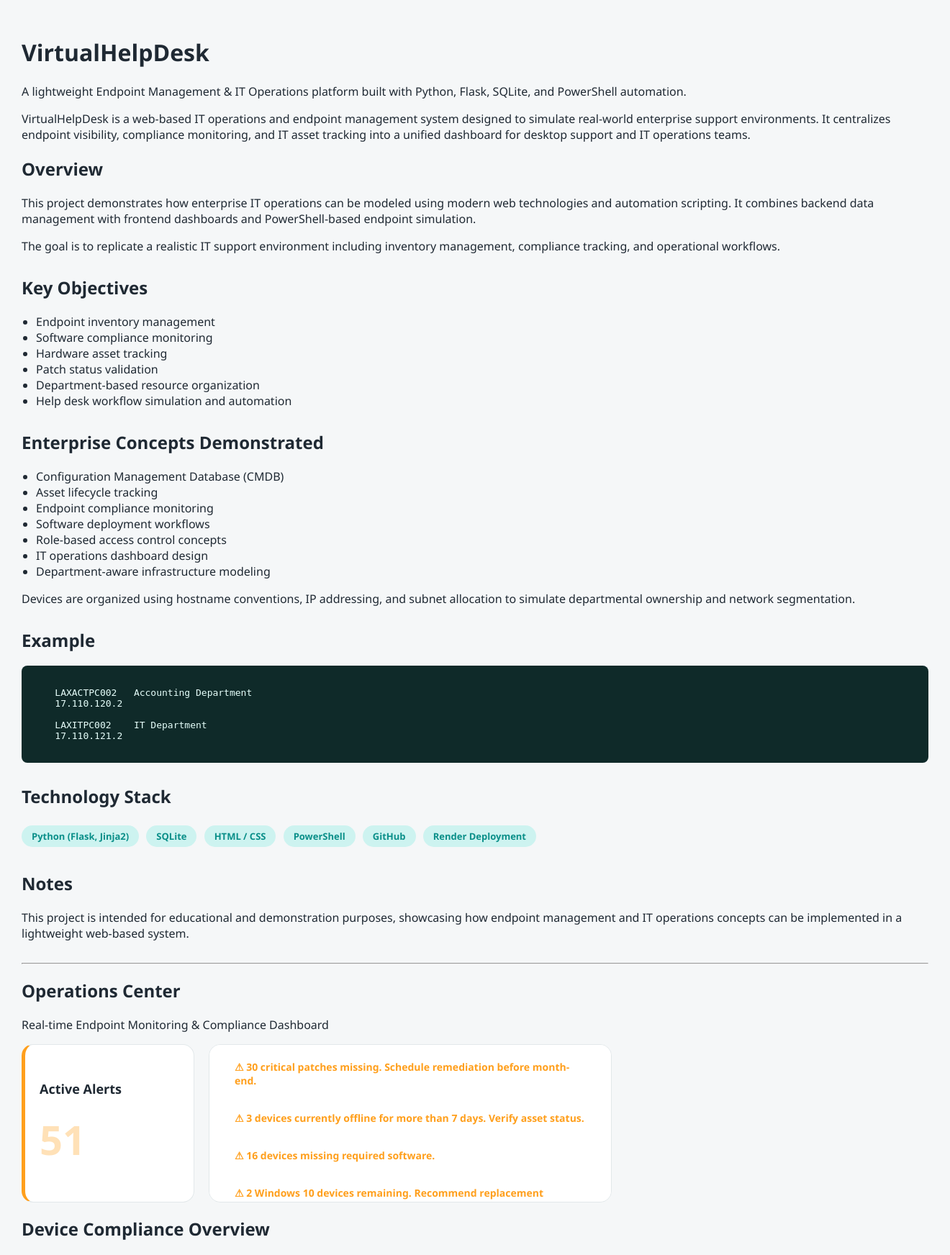
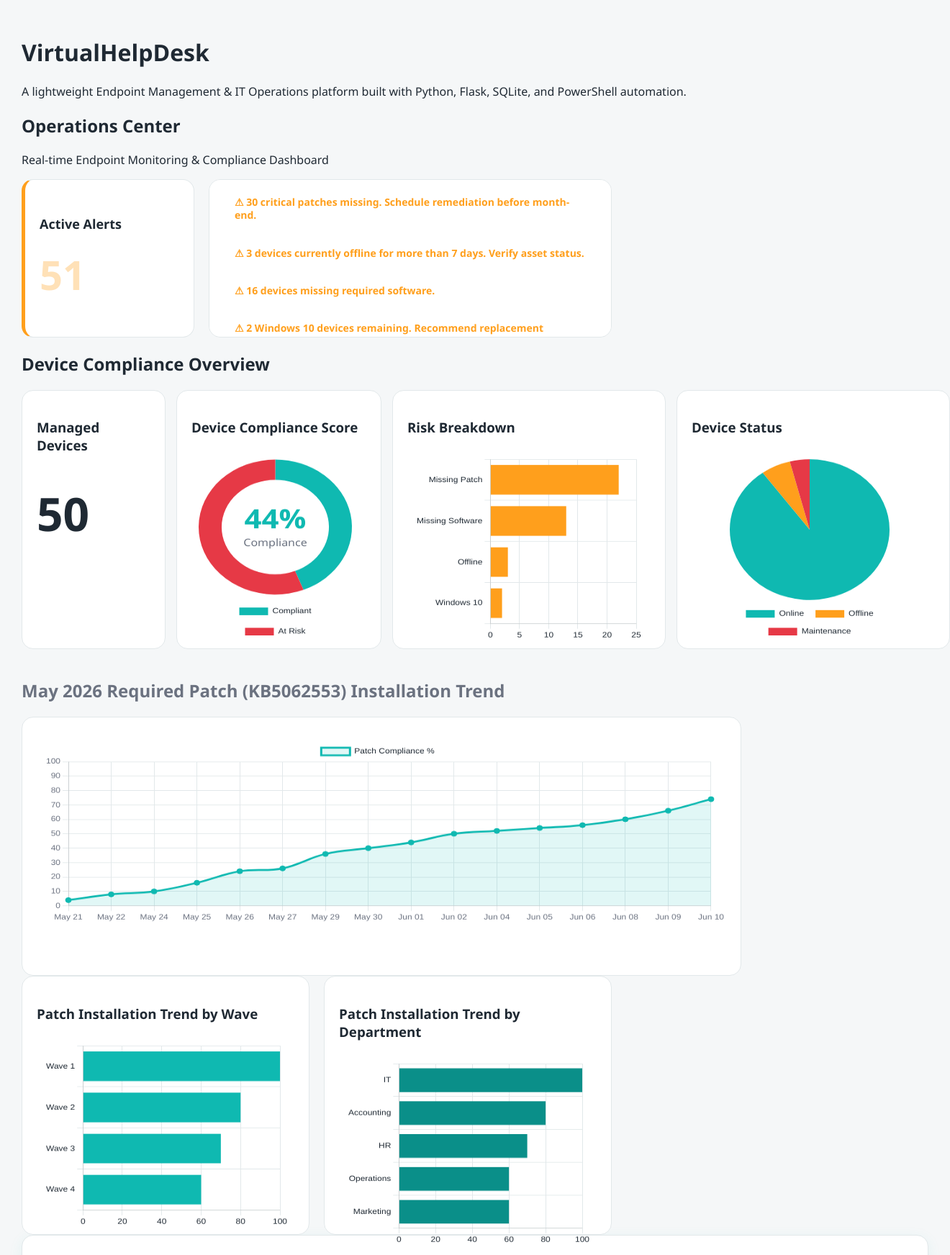
Before and after one commit to heelstriker/virtualhelpdesk, a Flask app: page /dashboard in a window 1320 px wide. Shown: the part 64-1808 px from the top of the page at 72% size. Run offline with Flask 3, Linux system fonts and the light colour scheme; data comes from the database, SQL or seed files in the repository.

Commit message:
update Windows PowerShell Page

```diff
--- a/templates/dashboard.html
+++ b/templates/dashboard.html
@@ -16,84 +16,7 @@
         A lightweight Endpoint Management & IT Operations platform built with Python, Flask, SQLite, and PowerShell automation.
     </p>
 
-    <p>
-        VirtualHelpDesk is a web-based IT operations and endpoint management system designed to simulate real-world enterprise support environments.
-        It centralizes endpoint visibility, compliance monitoring, and IT asset tracking into a unified dashboard for desktop support and IT operations teams.
-    </p>
 
-    <div class="section">
-        <h2>Overview</h2>
-        <p>
-            This project demonstrates how enterprise IT operations can be modeled using modern web technologies and automation scripting.
-            It combines backend data management with frontend dashboards and PowerShell-based endpoint simulation.
-        </p>
-        <p>
-            The goal is to replicate a realistic IT support environment including inventory management, compliance tracking, and operational workflows.
-        </p>
-    </div>
-
-    <div class="section">
-        <h2>Key Objectives</h2>
-        <ul>
-            <li>Endpoint inventory management</li>
-            <li>Software compliance monitoring</li>
-            <li>Hardware asset tracking</li>
-            <li>Patch status validation</li>
-            <li>Department-based resource organization</li>
-            <li>Help desk workflow simulation and automation</li>
-        </ul>
-    </div>
-
-    <div class="section">
-        <h2>Enterprise Concepts Demonstrated</h2>
-        <ul>
-            <li>Configuration Management Database (CMDB)</li>
-            <li>Asset lifecycle tracking</li>
-            <li>Endpoint compliance monitoring</li>
-            <li>Software deployment workflows</li>
-            <li>Role-based access control concepts</li>
-            <li>IT operations dashboard design</li>
-            <li>Department-aware infrastructure modeling</li>
-        </ul>
-
-        <p>
-            Devices are organized using hostname conventions, IP addressing, and subnet allocation to simulate departmental ownership and network segmentation.
-        </p>
-    </div>
-
-    <div class="section">
-        <h2>Example</h2>
-        <div class="example-box">
-    LAXACTPC002   Accounting Department
-    17.110.120.2
-
-    LAXITPC002    IT Department
-    17.110.121.2
-        </div>
-    </div>
-
-    <div class="section">
-        <h2>Technology Stack</h2>
-        <span class="tag">Python (Flask, Jinja2)</span>
-        <span class="tag">SQLite</span>
-        <span class="tag">HTML / CSS</span>
-        <span class="tag">PowerShell</span>
-        <span class="tag">GitHub</span>
-        <span class="tag">Render Deployment</span>
-    </div>
-
-    <div class="section">
-        <h2>Notes</h2>
-        <p>
-            This project is intended for educational and demonstration purposes, showcasing how endpoint management and IT operations concepts can be implemented in a lightweight web-based system.
-        </p>
-    </div>
-
-</div>
-
-
-
-<hr>
 
 <h2>Operations Center</h2>
 <p>Real-time Endpoint Monitoring & Compliance Dashboard</p>
```
Also changed, not shown: 2 other files.
